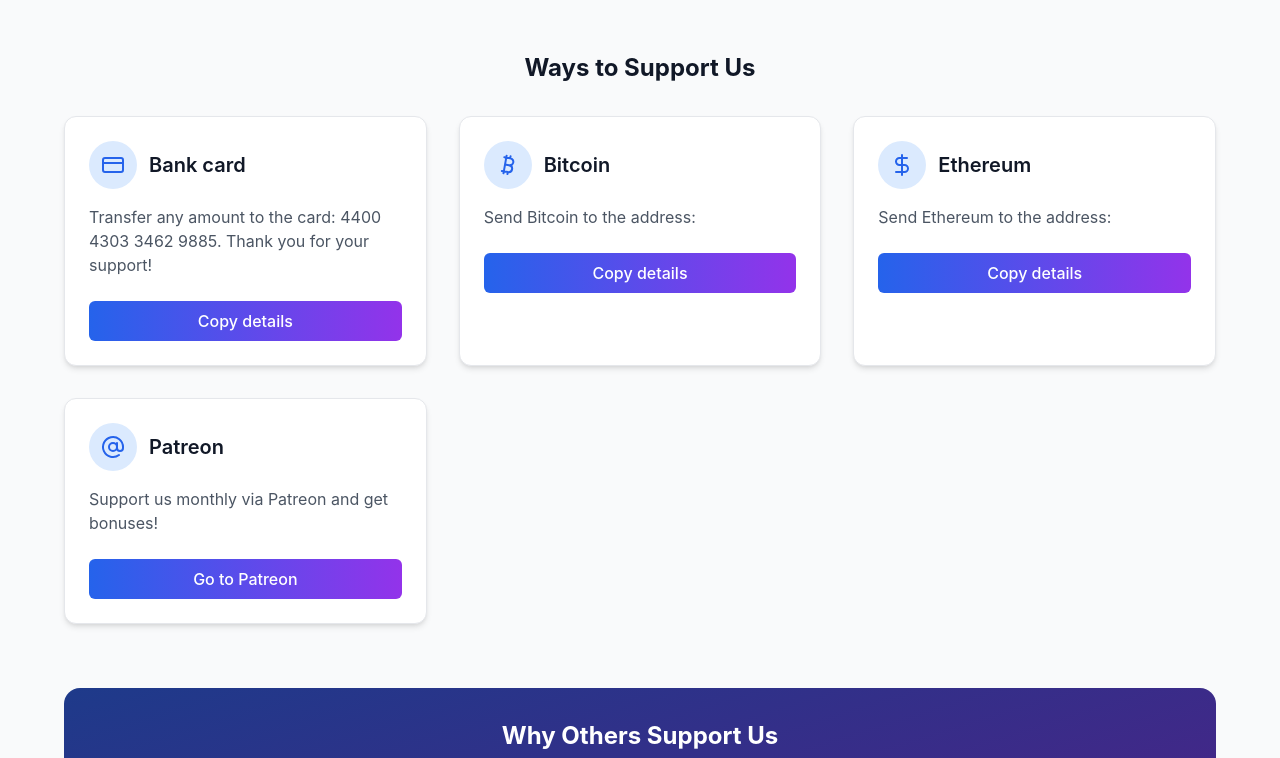
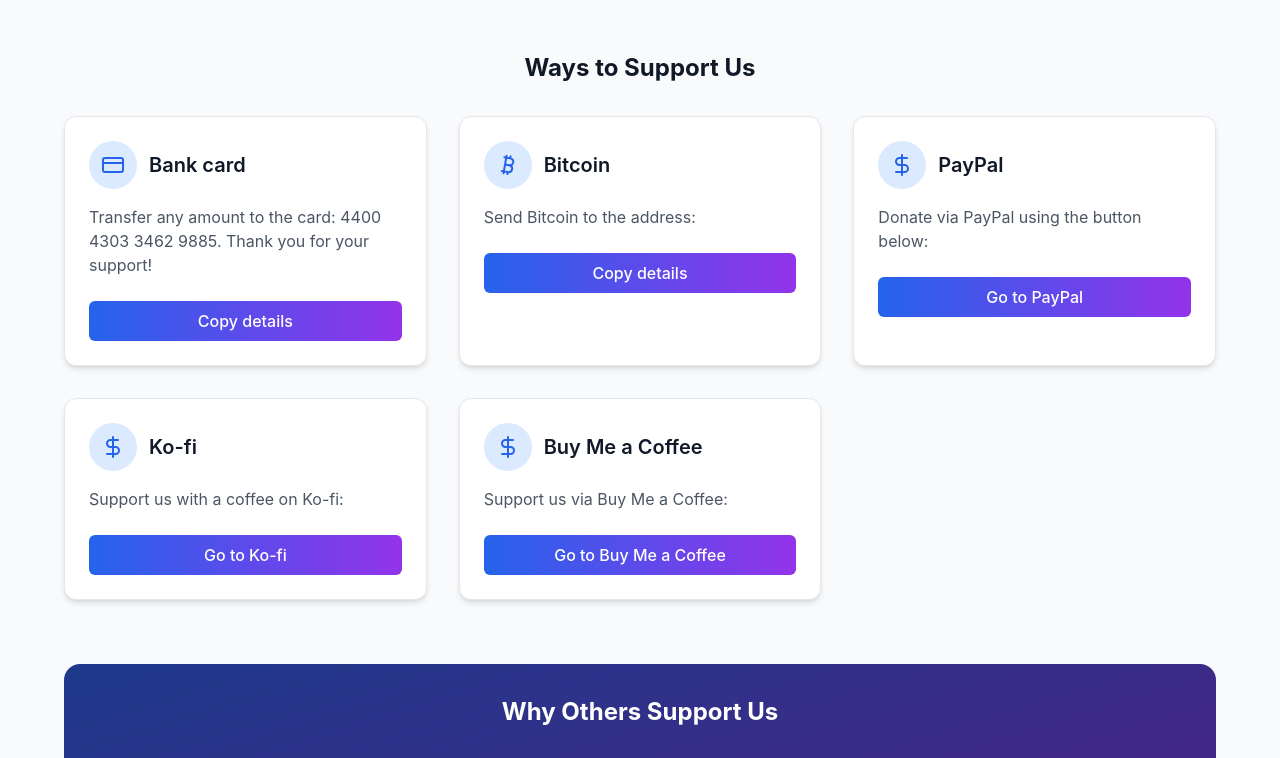
Before and after one commit to Rainur84/project100ai, a React (Vite) app: page /donate in a window 1280 px wide. Shown: the part 688-1446 px from the top of the page. Built offline with nearby package versions, Linux system fonts and the light colour scheme.

Commit message:
Обновление: [опиши кратко, что изменено]

```diff
--- a/src/data/donationMethods.ts
+++ b/src/data/donationMethods.ts
@@ -6,27 +6,34 @@ export const donationMethods: DonationMethod[] = [
     name: 'Bank card',
     icon: 'credit-card',
     instructions: 'Transfer any amount to the card: 4400 4303 3462 9885. Thank you for your support!',
-    url: '4400 4303 3462 9885' // ❗ Now here is the card number to copy
+    url: '4400 4303 3462 9885'
   },
   {
     id: 'bitcoin',
     name: 'Bitcoin',
     icon: 'bitcoin',
     instructions: 'Send Bitcoin to the address:',
-    url: '3FZbgi29cpjq2GjdwV8eyHuJJnkLtktZc5' // ❗ Биткоин-адрес для копирования
+    url: '3FZbgi29cpjq2GjdwV8eyHuJJnkLtktZc5'
   },
   {
-    id: 'ethereum',
-    name: 'Ethereum',
-    icon: 'ethereum',
-    instructions: 'Send Ethereum to the address:',
-    url: '0x742d35Cc6634C0532925a3b844Bc454e4438f44e' // ❗ Эфир-адрес для копирования
+    id: 'paypal',
+    name: 'PayPal',
+    icon: 'dollar-sign',
+    instructions: 'Donate via PayPal using the button below:',
+    url: 'https://www.paypal.com/donate/?hosted_button_id=YOUR_BUTTON_ID'
   },
   {
-    id: 'patreon',
-    name: 'Patreon',
-    icon: 'at-sign',
-    instructions: 'Support us monthly via Patreon and get bonuses!',
-    url: 'https://www.patreon.com/Neurobox' // ❗ Патреон ссылка
+    id: 'ko-fi',
+    name: 'Ko-fi',
+    icon: 'coffee',
+    instructions: 'Support us with a coffee on Ko-fi:',
+    url: 'https://ko-fi.com/yourname'
+  },
+  {
+    id: 'buymeacoffee',
+    name: 'Buy Me a Coffee',
+    icon: 'coffee',
+    instructions: 'Support us via Buy Me a Coffee:',
+    url: 'https://www.buymeacoffee.com/yourname'
   }
 ];
```
